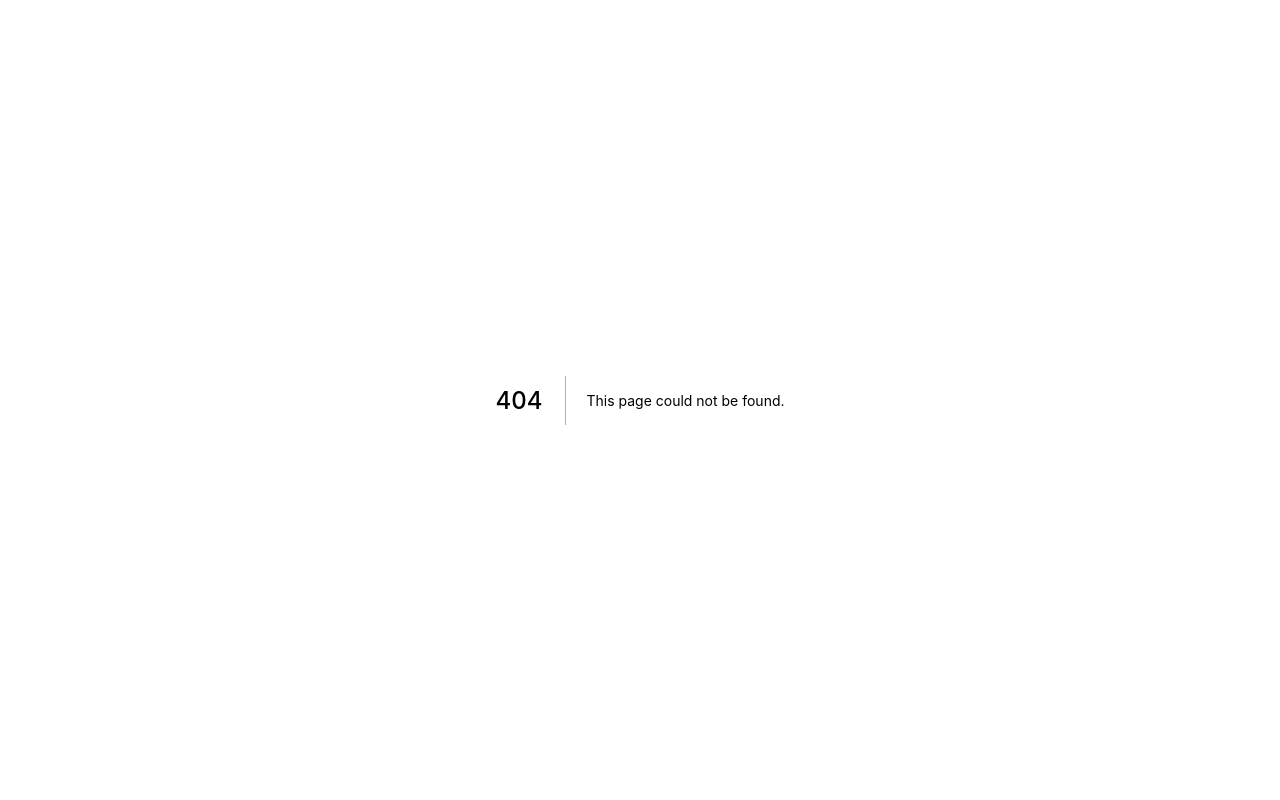
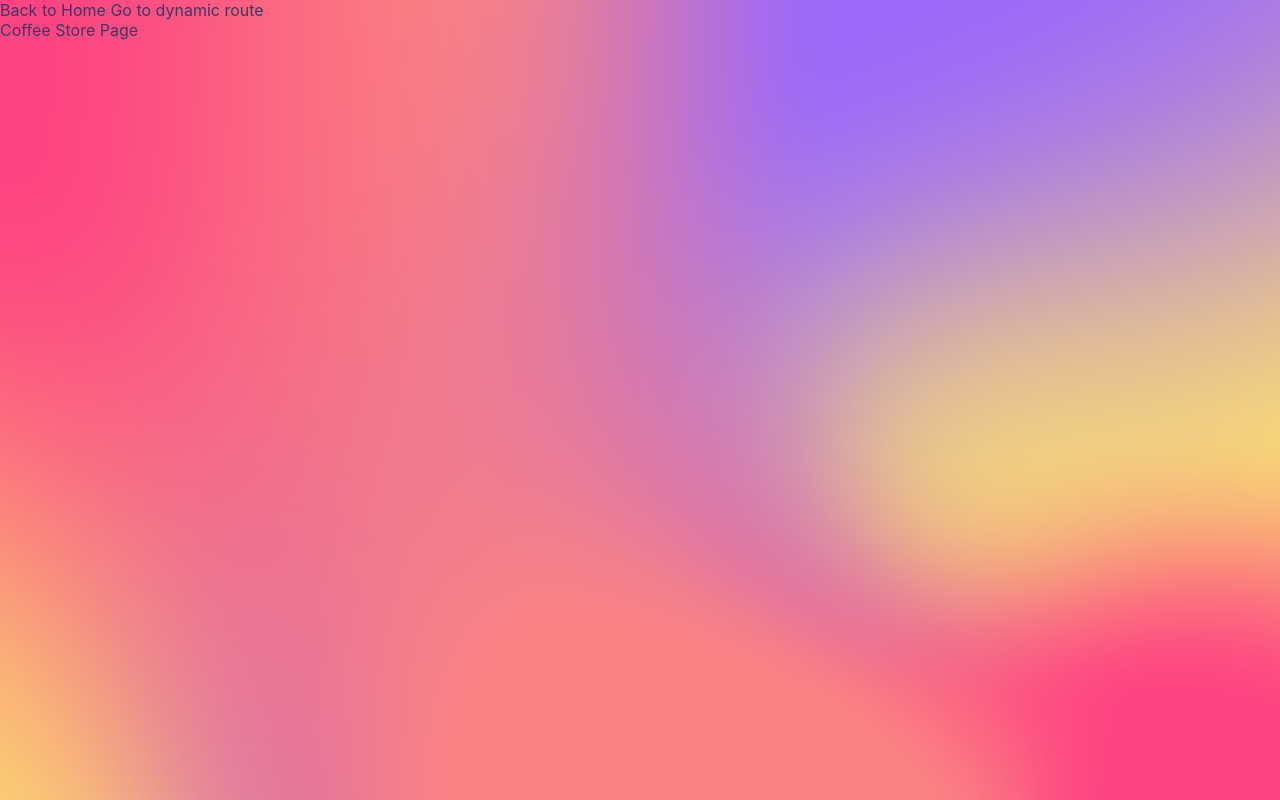
Before and after one commit to DEVELOPER-IN-PROGRESS/next.js-ZTM, a Next.js app in the folder discover-coffee/: page /coffee-store/1 in a window 1280 px wide. Before the commit this address had no page. Built offline with nearby package versions, Linux system fonts and the light colour scheme.

Commit message:
exploring various types of routes

```diff
--- /dev/null
+++ b/discover-coffee/pages/coffee-store/[id].js
@@ -0,0 +1,21 @@
+import {useRouter} from 'next/router' ;
+import Link from 'next/link'  ;
+
+const CoffeeStore = () => {
+   const router = useRouter();
+   console.log("router" , router);
+ return (
+    <div>
+            <Link href="/">
+               <a>Back to Home</a>
+            </Link>
+            <Link href="/coffee-store/dynamic">
+               <a>   Go to dynamic route</a>
+            </Link>
+         <div>Coffee Store Page </div>
+    </div>
+ );
+};
+
+
+export default CoffeeStore ;
--- /dev/null
+++ b/discover-coffee/pages/courses/next.js
@@ -0,0 +1,5 @@
+export default function Welcome(){
+    return (
+        <h1>Welcome to the next.js course</h1>
+    )
+}
--- a/discover-coffee/pages/index.js
+++ b/discover-coffee/pages/index.js
@@ -12,7 +12,7 @@ export default function Home() {
   return (
     <div className={styles.container}>
       <Head>
-        <title>Create Next App</title>
+        <title>Coffee Connoisseur</title>
         <meta name="description" content="Generated by create next app" />
         <link rel="icon" href="/favicon.ico" />
       </Head>
```
Also changed, not shown: discover-coffee/pages/[dynamus].js (added, +19 -0 lines), 1 other file (tests, documents, lock files or other folders).
